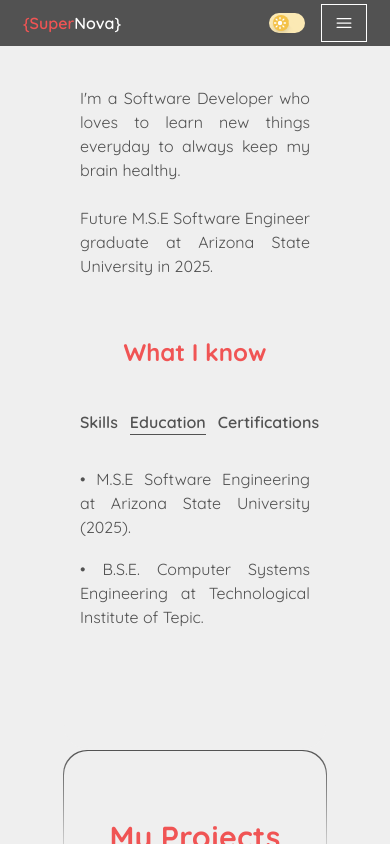
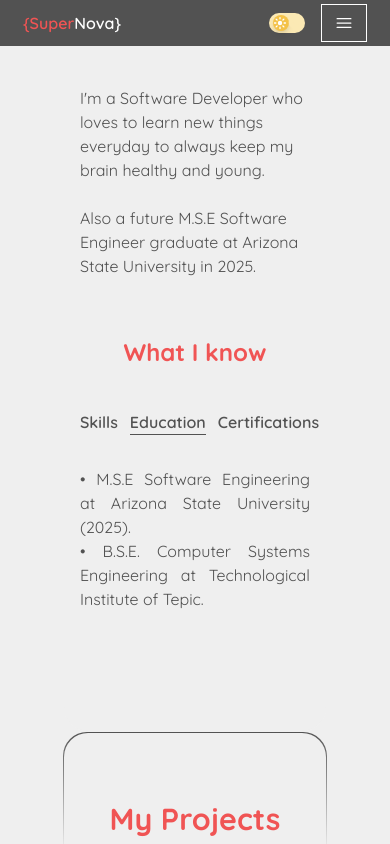
Before and after one commit to erick14117/next-portfolio, a Next.js app: page / in a window 390 px wide. Both pictures are taken after a click on the button "Education". Shown: the part 719-1563 px from the top of the page. Built offline with nearby package versions, Linux system fonts and the light colour scheme.

Commit message:
FullHD Responsive ready.

```diff
--- a/src/app/components/AboutSection.jsx
+++ b/src/app/components/AboutSection.jsx
@@ -8,15 +8,20 @@ const TAB_DATA = [
     title: "Skills",
     id: "skills",
     content: (
-      <div className="sm:grid sm:grid-cols-2 sm:gap-6 sm:px-1
+      <div
+        className="
+        sm:grid sm:grid-cols-2 sm:gap-6 sm:px-1
         md:gap-4
         lg:grid-cols-3 lg:gap-8 lg:px-10
-       2xl:grid-cols-4 2xl:gap-6 2xl:px-16">
+        2xl:grid-cols-4 2xl:gap-6 2xl:px-16"
+      >
         <div className="flex flex-col items-center">
           <Image src="/images/html.svg" width={80} height={80} />
           <p
             className="font-semibold
-            lg:text-md md:text-md sm:text-xs
+            sm:text-sm
+            md:text-md
+            lg:text-md
             2xl:text-lg
           dark:text-[#525252]"
           >
@@ -27,7 +32,10 @@ const TAB_DATA = [
         <div className="flex flex-col items-center">
           <Image src="/images/javascript.svg" width={80} height={80} />
           <p
-            className="font-semibold lg:text-md md:text-md sm:text-xs
+            className="font-semibold l
+            sm:text-sm
+            md:text-md
+            lg:text-md
             2xl:text-lg
           dark:text-[#525252]"
           >
@@ -38,7 +46,10 @@ const TAB_DATA = [
         <div className="flex flex-col items-center">
           <Image src="/images/css.svg" width={80} height={80} />
           <p
-            className="font-semibold lg:text-md md:text-md sm:text-xs
+            className="font-semibold
+            sm:text-sm
+            md:text-md
+            lg:text-md
             2xl:text-lg
           dark:text-[#525252]"
           >
@@ -49,7 +60,10 @@ const TAB_DATA = [
         <div className="flex flex-col items-center ">
           <Image src="/images/typescript.svg" width={80} height={80} />
           <p
-            className="font-semibold lg:text-md md:text-md sm:text-xs
+            className="font-semibold
+            sm:text-sm
+            md:text-md
+            lg:text-md
             2xl:text-lg
           dark:text-[#525252]"
           >
@@ -59,7 +73,10 @@ const TAB_DATA = [
         <div className="flex flex-col items-center">
           <Image src="/images/angular.svg" width={80} height={80} />
           <p
-            className="font-semibold lg:text-md md:text-md sm:text-xs
+            className="font-semibold
+            sm:text-sm
+            md:text-md
+            lg:text-md
             2xl:text-lg
           dark:text-[#525252]"
           >
@@ -79,7 +96,10 @@ const TAB_DATA = [
         <div className="flex flex-col items-center">
           <Image src="/images/ionic.svg" width={80} height={80} />
           <p
-            className="font-semibold lg:text-md md:text-md sm:text-xs
+            className="font-semibold
+            sm:text-sm
+            md:text-md
+            lg:text-md
             2xl:text-lg
           dark:text-[#525252]"
           >
@@ -89,7 +109,10 @@ const TAB_DATA = [
         <div className="flex flex-col items-center">
           <Image src="/images/drupal.svg" width={80} height={80} />
           <p
-            className="font-semibold lg:text-md md:text-md sm:text-xs
+            className="font-semibold
+            sm:text-sm
+            md:text-md
+            lg:text-md
             2xl:text-lg
           dark:text-[#525252]"
           >
@@ -99,7 +122,10 @@ const TAB_DATA = [
         <div className="flex flex-col items-center">
           <Image src="/images/php.svg" width={80} height={80} />
           <p
-            className="font-semibold lg:text-md md:text-md sm:text-xs
+            className="font-semibold
+            sm:text-sm
+            md:text-md
+            lg:text-md
             2xl:text-lg
           dark:text-[#525252]"
           >
@@ -109,7 +135,10 @@ const TAB_DATA = [
         <div className="flex flex-col items-center">
           <Image src="/images/bootstrap.svg" width={80} height={80} />
           <p
-            className="font-semibold lg:text-md md:text-md sm:text-xs
+            className="font-semibold
+            sm:text-sm
+            md:text-md
+            lg:text-md
             2xl:text-lg
           dark:text-[#525252]"
           >
@@ -119,7 +148,10 @@ const TAB_DATA = [
         <div className="flex flex-col items-center">
           <Image src="/images/tailwind.svg" width={80} height={80} />
           <p
-            className="font-semibold lg:text-md md:text-md sm:text-xs
+            className="font-semibold
+            sm:text-sm
+            md:text-md
+            lg:text-md
             2xl:text-lg
           dark:text-[#525252]"
           >
@@ -129,7 +161,10 @@ const TAB_DATA = [
         <div className="flex flex-col items-center">
           <Image src="/images/wordpress.svg" width={80} height={80} />
           <p
-            className="font-semibold lg:text-md md:text-md sm:text-xs
+            className="font-semibold
+            sm:text-sm
+            md:text-md
+            lg:text-md
             2xl:text-lg
           dark:text-[#525252]"
           >
@@ -143,18 +178,23 @@ const TAB_DATA = [
     title: "Education",
     id: "education",
     content: (
-      <ul>
-        <li className="text-justify
+      <ul className=" flex flex-col items-center">
+        <div>
+          <li
+            className="text-justify
         sm:text-md
-        lg:text-lg">
-          &#8226; M.S.E Software Engineering at Arizona State University (2025).
+        lg:text-lg
+        2xl:text-xl
+        3xl:text-2xl
+
+        "
+          >
+            &#8226; M.S.E Software Engineering at Arizona State University
+            (2025).<br></br>
+            &#8226; B.S.E. Computer Systems Engineering at Technological
+            Institute of Tepic.
           </li>
-        <br></br>
-        <li className="text-justify
-        sm:text-md
-         lg:text-lg">
-          &#8226; B.S.E. Computer Systems Engineering at Technological Institute of Tepic.
-        </li>
+        </div>
       </ul>
     ),
   },
@@ -163,10 +203,16 @@ const TAB_DATA = [
     id: "certifications",
     content: (
       <ul>
-        <li className="text-center
+        <li
+          className="text-center
         sm:text-md
          lg:text-lg
-         ">Google UX Design &#40;in progress&#41;</li>
+          2xl:text-xl
+          3xl:text-2xl
+         "
+        >
+          Google UX Design &#40;in progress&#41;
+        </li>
       </ul>
     ),
   },
@@ -183,52 +229,76 @@ const AboutSection = () => {
   };
 
   return (
-    <section id="about"
+    <section
+      id="about"
       className="text-white font-body
-    dark:text-[#525252]" >
+    dark:text-[#525252]"
+    >
       <div
         className="bg-gradient-to-b from-[#FFFFFF] from-0% to-transparent to-10% p-px rounded-3xl
       dark:bg-gradient-to-b dark:from-[#525252] dark:from-0% dark:to-transparent dark:to-10% dark:p-px dark:rounded-3xl"
       >
-        <div className=" bg-[#222831] rounded-3xl gap-8 items-center   py-8 px-4
+        <div
+          className=" bg-[#222831] rounded-3xl gap-8 items-center   py-8 px-4
         dark:bg-[#EFEFEF] dark:rounded-3xl
         sm:py-10
         md:grid md:grid-cols-1
         lg:gap-16 lg:px-16
-        ">
-
-          <div className="text-center flex flex-col h-full
+        "
+        >
+          <div
+            className="text-center flex flex-col h-full
 
          md:mt-0
          lg:mt-4
-          ">
-            <h2 className="text-center font-extrabold text-[#F05454]
+          "
+          >
+            <h2
+              className="text-center font-extrabold text-[#F05454]
              sm:text-2xl sm:mb-10
              lg:text-3xl  lg:mb-20
-             2xl:text-4xl">
+             2xl:text-4xl
+             3xl:text-5xl
+             "
+            >
               About me
             </h2>
-            <p className="text-justify
+            <div className="flex justify-center">
+              <div className="text-left">
+                <p
+                  className="
+
             sm:text-md
             md:text-lg
             lg:text-xl
-            ">
-              I'm a Software Developer who loves to learn new things everyday to
-              always keep my brain healthy.
+            3xl:text-2xl
+
+
+            "
+                >
+                  I'm a Software Developer who loves to learn new things
+                  everyday to always keep my brain healthy and young.
                   <br></br>
                   <br></br>
-              Future M.S.E Software Engineer graduate at Arizona State
-              University in 2025.
+                  Also a future M.S.E Software Engineer graduate at Arizona
+                  State University in 2025.
                 </p>
-            <h3 className=" font-extrabold  text-[#F05454]
+              </div>
+            </div>
+            <h3
+              className=" font-extrabold  text-[#F05454]
              sm:text-xl sm:mb-10 sm:mt-14
              lg:text-2xl  lg:mb-20
-             2xl:text-3xl">
+             2xl:text-3xl
+             3xl:text-4xl"
+            >
               What I know
             </h3>
 
-            <div className="flex flex-row  text-justify
-            md:justify-center">
+            <div
+              className="flex flex-row  text-justify
+            md:justify-center"
+            >
               <TabButton
                 selectTab={() => handleTabChange("skills")}
                 active={tab === "skills"}
@@ -252,9 +322,12 @@ const AboutSection = () => {
               </TabButton>
             </div>
 
-            <div className="mt-8 sm:mb-20 text-center  sm:text-sm
+            <div
+              className="mt-8 sm:mb-20 text-center  sm:text-sm
             md:text-md
-            lg:text-lg ">
+            lg:text-lg
+           "
+            >
               {TAB_DATA.find((t) => t.id === tab).content}
             </div>
           </div>
--- a/src/app/components/Contact.jsx
+++ b/src/app/components/Contact.jsx
@@ -15,12 +15,14 @@ const Contact = () => {
             <h2 className="text-center  font-extrabold text-[#F05454]
             sm:text-2xl sm:mb-10
              lg:text-3xl  lg:mb-20
-             2xl:text-4xl">
+             2xl:text-4xl
+             3xl:text-5xl">
               Contact
             </h2>
             <h3 className="font-bold text-[#FFFFFF]  my-2 mb-4
             dark:text-[#525252]
-            md:text-xl">
+            md:text-xl
+            3xl:text-2xl">
               Hello there!
             </h3>
             <p className="text-[#FFFFFF]  text-justify
@@ -28,6 +30,7 @@ const Contact = () => {
              sm:text-md sm:mb-10
              md:text-lg
             lg:text-xl
+            3xl:text-2xl
             ">
               I&apos;m always looking for new opportunities, you can message me
               on my LinkedIn inbox. If you have a question or just want to say
--- a/src/app/components/TabButton.jsx
+++ b/src/app/components/TabButton.jsx
@@ -10,7 +10,8 @@ const TabButton = ({ active, selectTab, children }) => {
       <p className={`mr-3 font-semibold  hover:text-[#F05454] hover:border-b hover:border-[#F05454] dark:text-[#525252]
         dark:hover:text-[#F05454] dark:hover:border-b dark:hover:border-[#F05454]
         xl:text-lg
-        2xl:text-xl ${buttonClasses}`}>
+        2xl:text-xl
+        3xl:text-2xl ${buttonClasses}`}>
         {children}
       </p>
     </button>
```
Also changed, not shown: src/app/components/HeroSection.jsx (+10 -6 lines). Lines whose indentation alone changed are shown as unchanged.
